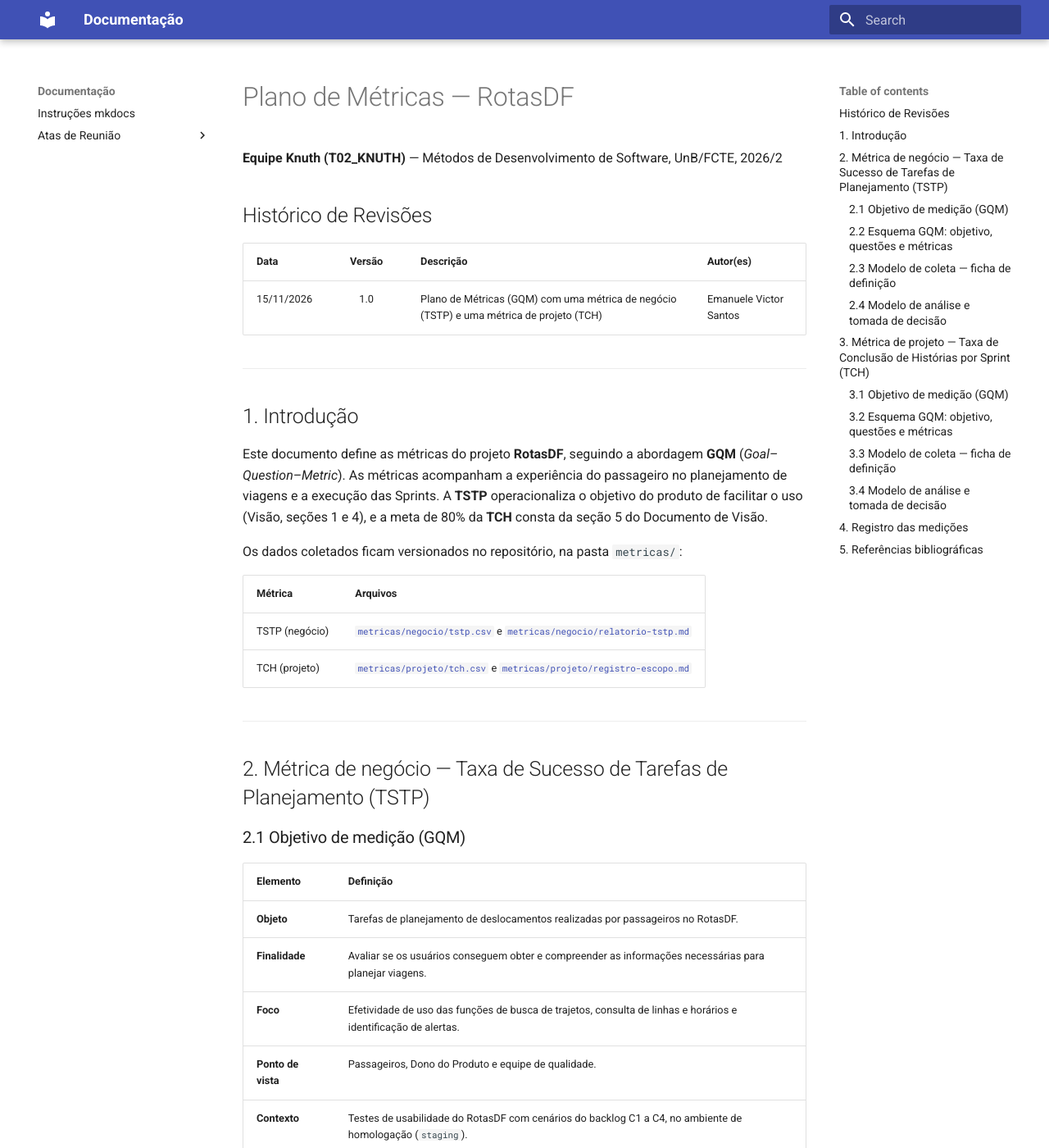
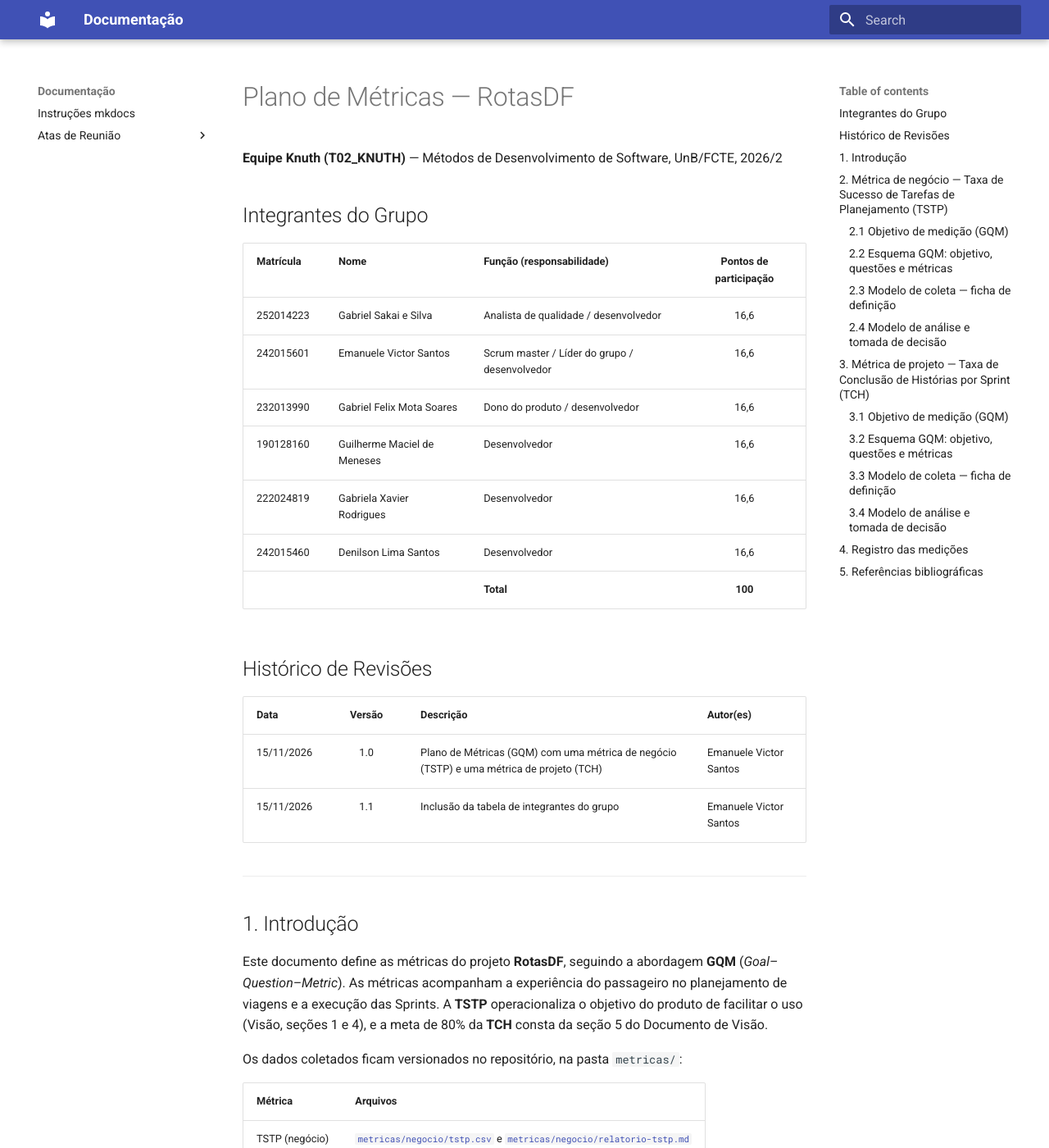
Before and after one commit to FGA0138-MDS-Ajax/2026.2-T02-Knuth, an MkDocs documentation site: the page built from docs/Plano_de_Metricas.md, in a window 1280 px wide and 1400 px high. Shown: the whole window at 82% size. Built offline with MkDocs 1.6.1 and Material for MkDocs 9.7.7, drawn with Linux system fonts in a browser that asks for light colours.

Commit message:
docs: adiciona tabela de integrantes ao plano de métricas.

```diff
--- a/docs/Plano_de_Metricas.md
+++ b/docs/Plano_de_Metricas.md
@@ -1,12 +1,25 @@
 # Plano de Métricas — RotasDF
 
 **Equipe Knuth (T02_KNUTH)** — Métodos de Desenvolvimento de Software, UnB/FCTE, 2026/2
+
+## Integrantes do Grupo
+
+| Matrícula | Nome | Função (responsabilidade) | Pontos de participação |
+| :--- | :--- | :--- | :---: |
+| 252014223 | Gabriel Sakai e Silva | Analista de qualidade / desenvolvedor | 16,6 |
+| 242015601 | Emanuele Victor Santos | Scrum master / Líder do grupo / desenvolvedor | 16,6 |
+| 232013990 | Gabriel Felix Mota Soares | Dono do produto / desenvolvedor | 16,6 |
+| 190128160 | Guilherme Maciel de Meneses | Desenvolvedor | 16,6 |
+| 222024819 | Gabriela Xavier Rodrigues | Desenvolvedor | 16,6 |
+| 242015460 | Denilson Lima Santos | Desenvolvedor | 16,6 |
+| | | **Total** | **100** |
 
 ## Histórico de Revisões
 
 | Data | Versão | Descrição | Autor(es) |
 | :--- | :---: | :--- | :--- |
 | 15/11/2026 | 1.0 | Plano de Métricas (GQM) com uma métrica de negócio (TSTP) e uma métrica de projeto (TCH) | Emanuele Victor Santos |
+| 15/11/2026 | 1.1 | Inclusão da tabela de integrantes do grupo | Emanuele Victor Santos |
 
 ---
 
```
